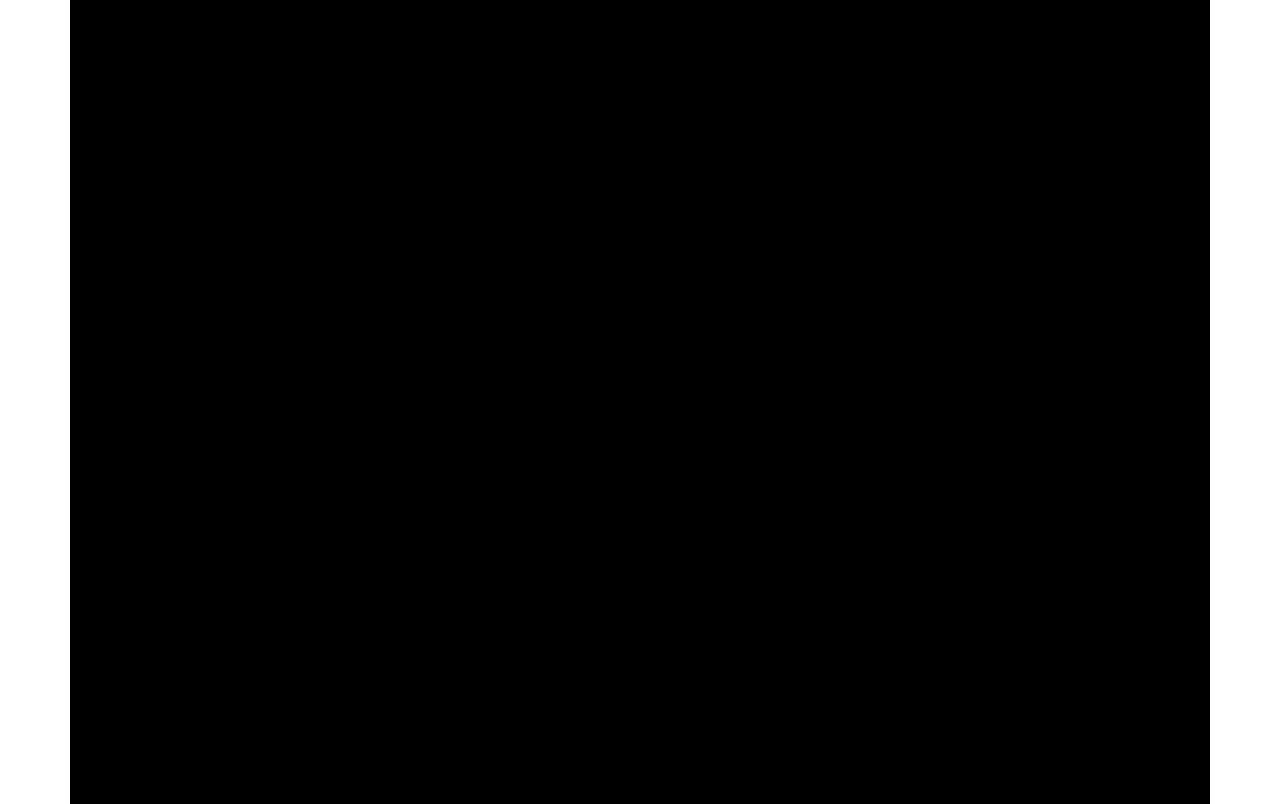
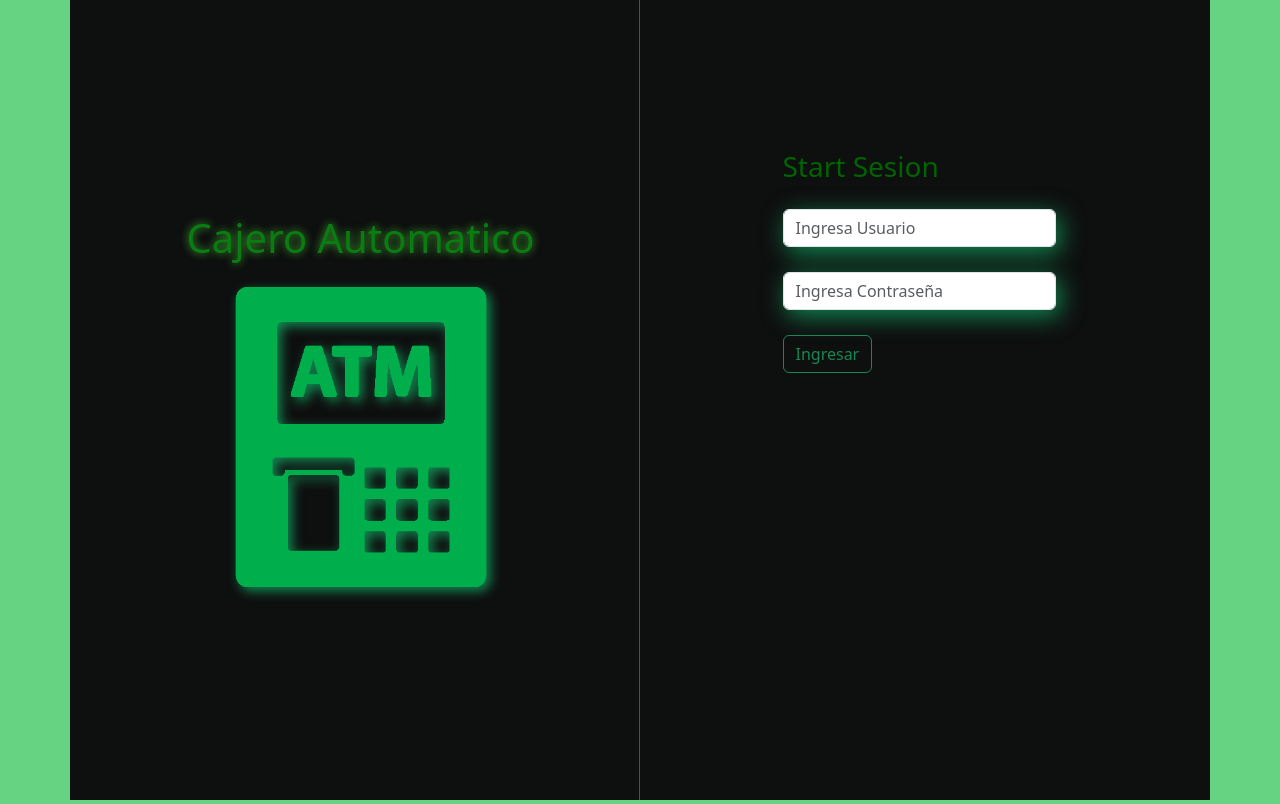
Before and after one commit to ItzEko/Cajero-Automatico, a plain HTML site: page index.html in a window 1280 px wide. Shown: the top 804 px of the page. Drawn offline with nearby package versions, Linux system fonts and the light colour scheme.

Commit message:
Diseño del cajero Automatico

```diff
--- /dev/null
+++ b/css/styleOnset.css
@@ -0,0 +1,28 @@
+body{
+    margin: 0;
+    background-color: rgb(16, 16, 16);
+    color: antiquewhite;
+}
+body header .navbar .nav {
+    background-color:rgb(16, 16, 16);
+}
+.container{
+    display: grid;
+    grid-template-columns: 1fr 1fr;
+    background-color: rgb(0, 0, 0);
+    height: 100vh;
+    background-size: cover;
+}
+.titulo{
+    text-align: center;
+}
+.right{
+    display: flex;
+    flex-direction: column;
+    align-items: center;
+}
+.left{
+    display: flex;
+    flex-direction: column;
+    align-items: center;
+}
--- a/css/styles.css
+++ b/css/styles.css
@@ -1,11 +1,47 @@
-*{
-    background-color: black;
+body{
+    margin: 0;
+    background-color: rgba(17, 187, 62, 0.642);
 }
 .container{
-    /* PARA DIVIDIR EL HTML EN 2 */
     display: grid;
     grid-template-columns: 1fr 1fr;
+    background-color: rgb(14, 15, 15);
+    height: 100vh;
     background-size: cover;
-    height: 1100vh
-    /* ------------------------------- */
 }
+.left{
+    display: flex;
+    flex-direction: column;
+    background-color: rgb(14, 15, 15);
+    border-right: 1px solid rgb(14, 119, 49);
+    color: rgb(9, 125, 17);
+    justify-content: center;
+    align-items: center;
+}
+.left img{
+    filter:drop-shadow(4px 4px 6px rgba(21, 210, 122, 0.626));
+    width: 18.75rem;
+}
+.left h1{
+    text-shadow: 0 0 0.2em rgba(90, 255, 68, 0.638);
+    margin-bottom:1.5625rem ;
+}
+.right{
+    display: flex;
+    justify-content:center;
+    color: darkgreen;
+}
+.right form{
+    margin-top:9.375rem;
+}
+.right .me-2{
+    margin-top:1.5625rem ;
+    margin-bottom: 1.5625rem;
+    filter:drop-shadow(4px 6px 12px rgba(21, 210, 122, 0.626));
+}
+.right .me-3{
+    filter:drop-shadow(4px 6px 12px rgba(21, 210, 122, 0.626));
+}
+.right .btn{
+    margin-top: 1.5625rem;
+}
--- a/index.html
+++ b/index.html
@@ -1,22 +1,38 @@
 <!DOCTYPE html>
 <html lang="en">
+
 <head>
     <meta charset="UTF-8">
     <meta http-equiv="X-UA-Compatible" content="IE=edge">
     <meta name="viewport" content="width=device-width, initial-scale=1.0">
-    <link href="https://cdn.jsdelivr.net/npm/bootstrap@5.3.0-alpha3/dist/css/bootstrap.min.css" rel="stylesheet" integrity="sha384-KK94CHFLLe+nY2dmCWGMq91rCGa5gtU4mk92HdvYe+M/SXH301p5ILy+dN9+nJOZ" crossorigin="anonymous">
-    <script src="https://cdn.jsdelivr.net/npm/bootstrap@5.3.0-alpha3/dist/js/bootstrap.bundle.min.js" integrity="sha384-ENjdO4Dr2bkBIFxQpeoTz1HIcje39Wm4jDKdf19U8gI4ddQ3GYNS7NTKfAdVQSZe" crossorigin="anonymous"></script>
+
+    <link href="https://cdn.jsdelivr.net/npm/bootstrap@5.3.0-alpha3/dist/css/bootstrap.min.css" rel="stylesheet"
+        integrity="sha384-KK94CHFLLe+nY2dmCWGMq91rCGa5gtU4mk92HdvYe+M/SXH301p5ILy+dN9+nJOZ" crossorigin="anonymous">
+    <script src="https://cdn.jsdelivr.net/npm/bootstrap@5.3.0-alpha3/dist/js/bootstrap.bundle.min.js"
+        integrity="sha384-ENjdO4Dr2bkBIFxQpeoTz1HIcje39Wm4jDKdf19U8gI4ddQ3GYNS7NTKfAdVQSZe"
+        crossorigin="anonymous"></script>
+
     <link rel="stylesheet" href="./css/styles.css">
     <title>Document</title>
 </head>
+
 <body>
     <div class="container">
         <div class="left">
-
+            <h1>Cajero Automatico</h1>
+            <img src="./assets/img/atm.png" alt="">
         </div>
         <div class="right">
-
+            <form>
+                <h3>Start Sesion</h3>
+                <input  class="form-control me-2" type="text" placeholder="Ingresa Usuario " id="usuario">
+                <input class="form-control me-3" type="number" id="password" placeholder="Ingresa Contraseña">
+                <button type="button" id="ingresar" class="btn btn-outline-success">Ingresar</button>
+                <div id="accesoDenegado"></div>
+            </form>
         </div>
     </div>
 </body>
+
 </html>
+<script src="./js/main.js"></script>
--- a/js/main.js
+++ b/js/main.js
@@ -0,0 +1,27 @@
+const usuarios = [
+    { nombre:'Itzel', passw: 1234, monto: 300 },
+    { nombre:'Angel', passw: 1234, monto: 300 },
+    { nombre:'Xiao', passw: 1234, monto: 300 }
+]
+const ingresar = document.getElementById('ingresar');
+const accesoDenegado = document.querySelector("#accesoDenegado");
+
+function validarUsuario(usuario, password) {
+    for (const users of usuarios) {
+        if (usuario === users.nombre && password == users.passw) {
+            return true;
+        }
+    } return false;
+}
+
+function loogin() {
+    event.preventDefault();
+    const usuario = document.getElementById('usuario').value;
+    const password = parseInt(document.getElementById('password').value);
+    if (validarUsuario(usuario, password) == true) {
+        window.location="onset.html";
+    } else {
+        accesoDenegado.innerHTML = "Nombre o contraseña incorrecta vuelve a intentar";
+    }
+}
+ingresar.addEventListener("click", loogin);
```
Also changed, not shown: onset.html (added, +68 -0 lines), assets/img/atm.png (added), js/onset.js (added).
